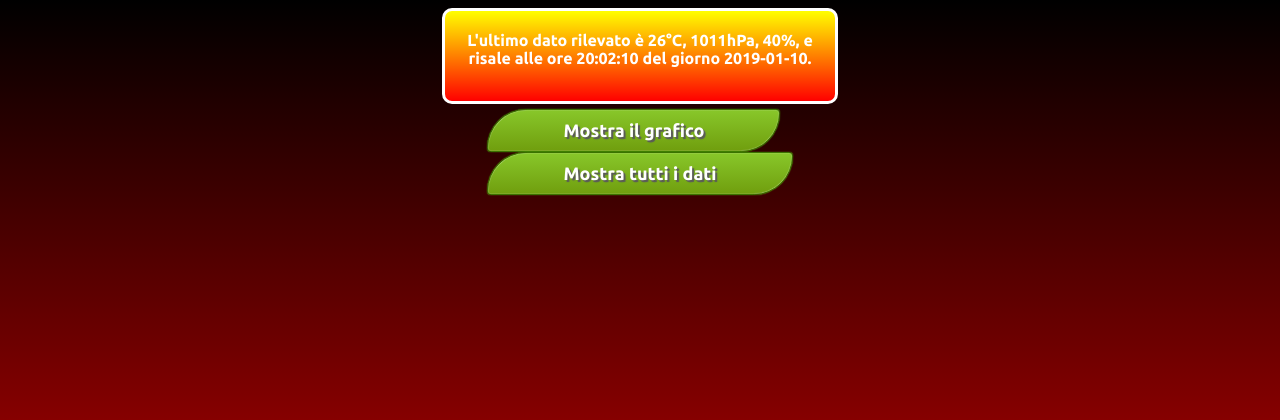
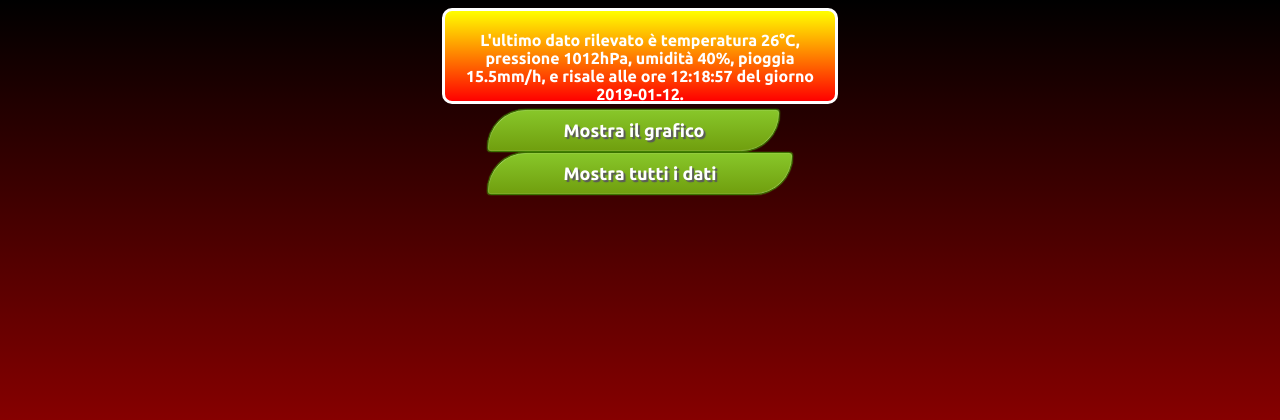
Before and after one commit to zorbaproject/Meatloaf, a PHP site: page / in a window 1280 px wide. Shown: the top 420 px of the page. Run offline with PHP 8.4, Linux system fonts and the light colour scheme.

Commit message:
Misurazione pioggia

```diff
--- a/meteo/index.html
+++ b/meteo/index.html
@@ -303,6 +303,7 @@ border: 1px solid white;
         var charttemp = new Array();
         var chartpress = new Array();
         var charthidro = new Array();
+        var chartrain = new Array();
         var charttime = new Array();
 
 
@@ -380,7 +381,7 @@ border: 1px solid white;
                 }
 
 
-                var lastphrase = "L'ultimo dato rilevato &egrave; "+myObject[tot-1][3]+"&deg;C, "+myObject[tot-1][5]+"hPa, "+myObject[tot-1][7]+"%, e risale alle ore ";
+                var lastphrase = "L'ultimo dato rilevato &egrave; temperatura "+myObject[tot-1][3]+"&deg;C, pressione "+myObject[tot-1][5]+"hPa, umidit&agrave; "+myObject[tot-1][7]+"%, pioggia "+myObject[tot-1][9]+"mm/h, e risale alle ore ";
                 lastphrase += myObject[tot-1][1];
                 lastphrase += " del giorno ";
                 lastphrase += myObject[tot-1][0];
@@ -402,14 +403,17 @@ border: 1px solid white;
                 var hcell2 = hrow.insertCell(1);
                 var hcell3 = hrow.insertCell(2);
                 var hcell4 = hrow.insertCell(3);
+                var hcell5 = hrow.insertCell(4);
                 hcell1.innerHTML = "Data";
                 hcell2.innerHTML = "Temperatura (&deg;C)";
-                hcell1.innerHTML = "Pressione (hPa)";
-                hcell2.innerHTML = "Umidit&agrave; (%)";
+                hcell3.innerHTML = "Pressione (hPa)";
+                hcell4.innerHTML = "Umidit&agrave; (%)";
+                hcell5.innerHTML = "Pioggia (mm/h)";
                 hcell1.setAttribute("style", "background-color:green;color: white;");
                 hcell2.setAttribute("style", "background-color:green;color: white;");
                 hcell3.setAttribute("style", "background-color:green;color: white;");
                 hcell4.setAttribute("style", "background-color:green;color: white;");
+                hcell5.setAttribute("style", "background-color:green;color: white;");
 
                 var maxitemschart = 36;                                    //last 6 minutes
                 var chartdifference = tot - maxitemschart;
@@ -425,12 +429,14 @@ border: 1px solid white;
                     var cell2 = row.insertCell(1);
                     var cell3 = row.insertCell(2);
                     var cell4 = row.insertCell(3);
+                    var cell5 = row.insertCell(4);
 
                     // Add some text to the new cells:
                     cell1.innerHTML = myObject[i][0] + " " + myObject[i][1];
                     cell2.innerHTML = myObject[i][3];
                     cell3.innerHTML = myObject[i][5];
                     cell4.innerHTML = myObject[i][7];
+                    cell5.innerHTML = myObject[i][9];
 
                     if (canvas) {
                         if (canvas.getContext) {
--- a/meteo/logs.txt
+++ b/meteo/logs.txt
@@ -1,2 +1,2 @@
-2019-01-10 20:01:39 TEMPERATURE: 25 PRESSURE: 1013 HUMIDITY: 30
-2019-01-10 20:02:10 TEMPERATURE: 26 PRESSURE: 1011 HUMIDITY: 40
+2019-01-12 12:18:28 TEMPERATURE: 25 PRESSURE: 1013 HUMIDITY: 30 RAIN: 12.5
+2019-01-12 12:18:57 TEMPERATURE: 26 PRESSURE: 1012 HUMIDITY: 40 RAIN: 15.5
--- a/meteo/write-values.php
+++ b/meteo/write-values.php
@@ -1,7 +1,9 @@
 <?php
+// write-values.php?temperature=25&pressure=1013&humidity=30&rain=12.5
 $temperature = $_GET['temperature'];
 $humidity = $_GET['humidity'];
 $pressure = $_GET['pressure'];
-$txt = date("Y-m-d H:i:s")." TEMPERATURE: ".$temperature." PRESSURE: ".$pressure." HUMIDITY: ".$humidity;
+$rain = $_GET['rain'];
+$txt = date("Y-m-d H:i:s")." TEMPERATURE: ".$temperature." PRESSURE: ".$pressure." HUMIDITY: ".$humidity." RAIN: ".$rain;
 $myfile = file_put_contents('logs.txt', $txt.PHP_EOL , FILE_APPEND | LOCK_EX);
 ?>
```
Also changed, not shown: 1 other file.
